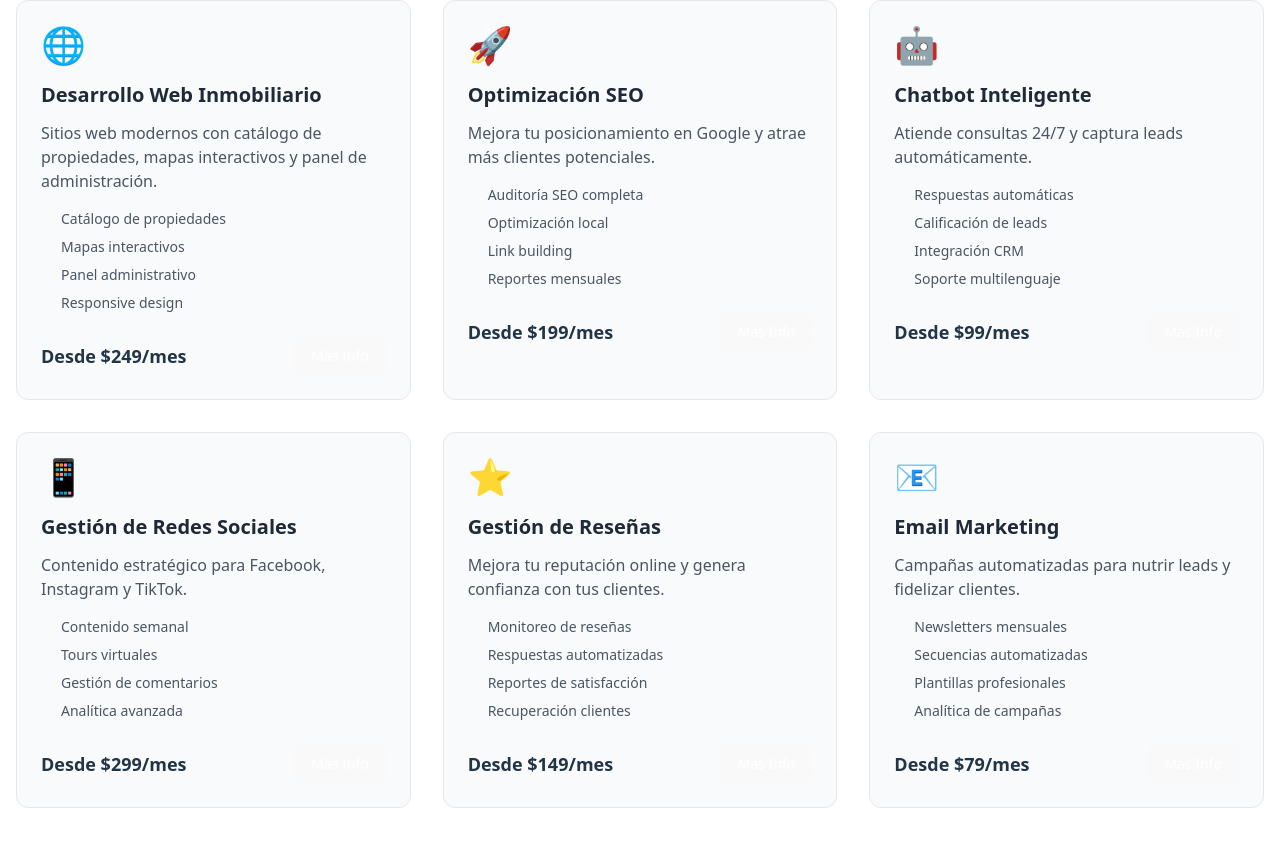
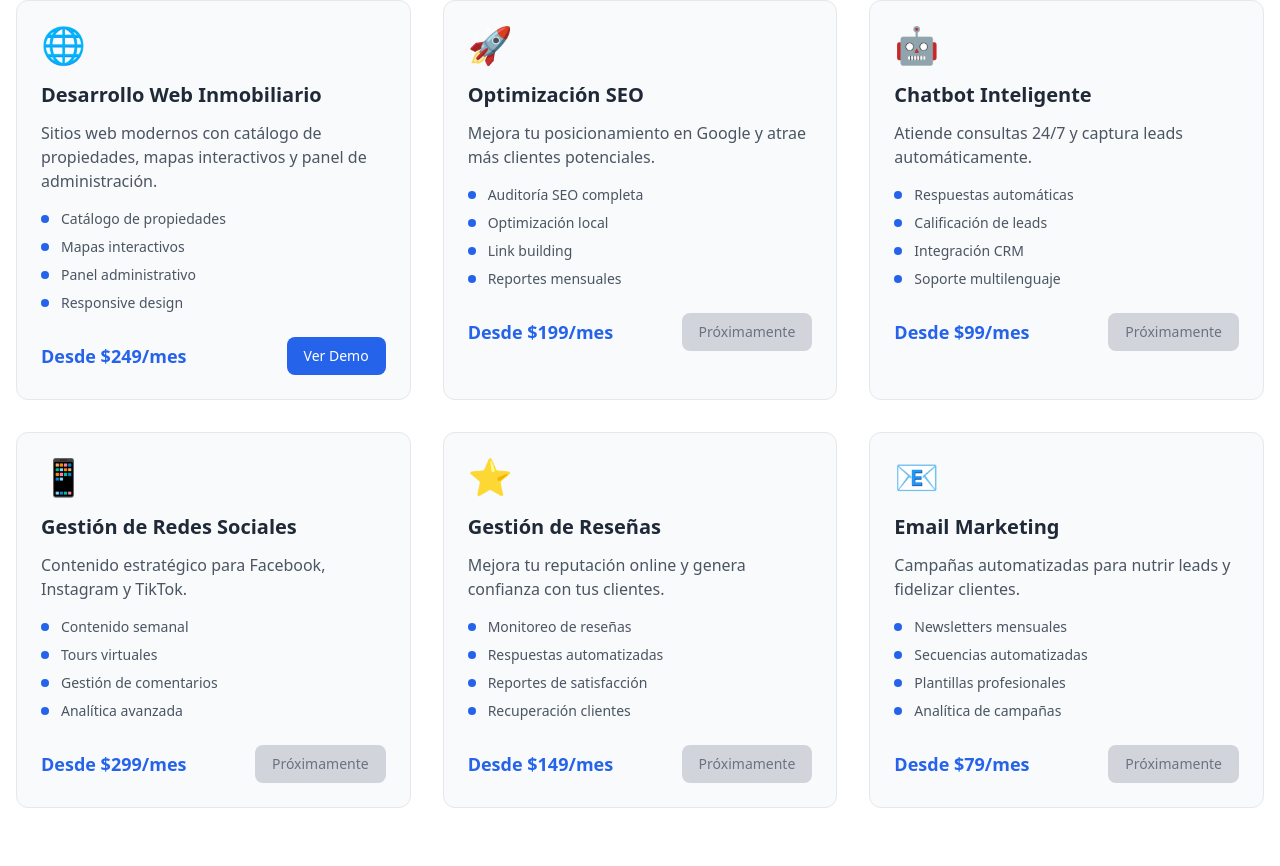
Before and after one commit to kodeabiertolabs-crypto/inmo-digital, a Preact app: page / in a window 1280 px wide. Shown: the part 774-1640 px from the top of the page. Built offline with nearby package versions, Linux system fonts and the light colour scheme.

Commit message:
temp_estilos-11oct25- cambios formulario de contacto, desplegar en netlify

```diff
--- a/src/app.jsx
+++ b/src/app.jsx
@@ -1,5 +1,6 @@
 import { useState } from 'preact/hooks';
 import Header from './components/Header';
+//import FeaturedProperties from './components/FeaturedProperties';
 import Hero from './components/Hero';
 import Services from './components/Services';
 import Benefits from './components/Benefits';
@@ -10,6 +11,7 @@ export function App() {
 		<div class="min-h-screen bg-white dark:bg-gray-900 transition-colors duration-300">
 			<Header />
 			<Hero />
+			{/* <FeaturedProperties /> */}
 			<Services />
 			<Benefits />
 			<Contact />
--- a/src/components/Contact.jsx
+++ b/src/components/Contact.jsx
@@ -63,7 +63,8 @@ export default function Contact() {
               </div>
             </div>
 
-            <form onSubmit={handleSubmit} class="space-y-6">
+            <form name="contactoInmobiliario" onSubmit={handleSubmit} data-netlify="true" class="space-y-6">
+              <input type="hidden" name="form-name" value="contactoInmobiliario" />
               <div>
                 <label for="name" class="block text-sm font-medium text-gray-700 dark:text-gray-300 mb-2">
                   Nombre Completo
--- a/src/components/Services.jsx
+++ b/src/components/Services.jsx
@@ -1,49 +1,71 @@
+import { useState } from 'preact/hooks';
+import PropertyDemo from './PropertyDemo';
+
 const services = [
 	{
 		icon: '🌐',
 		title: 'Desarrollo Web Inmobiliario',
 		description: 'Sitios web modernos con catálogo de propiedades, mapas interactivos y panel de administración.',
 		features: ['Catálogo de propiedades', 'Mapas interactivos', 'Panel administrativo', 'Responsive design'],
-	  price: 'Desde $249/mes'
+		price: 'Desde $249/mes',
+		hasDemo: true // Nueva propiedad para identificar qué servicio tiene demo
 	},
 	{
 		icon: '🚀',
 		title: 'Optimización SEO',
 		description: 'Mejora tu posicionamiento en Google y atrae más clientes potenciales.',
 		features: ['Auditoría SEO completa', 'Optimización local', 'Link building', 'Reportes mensuales'],
-	  price: 'Desde $199/mes'
+		price: 'Desde $199/mes',
+		hasDemo: false
 	},
 	{
 		icon: '🤖',
 		title: 'Chatbot Inteligente',
 		description: 'Atiende consultas 24/7 y captura leads automáticamente.',
 		features: ['Respuestas automáticas', 'Calificación de leads', 'Integración CRM', 'Soporte multilenguaje'],
-	  price: 'Desde $99/mes'
+		price: 'Desde $99/mes',
+		hasDemo: false
 	},
 	{
 		icon: '📱',
 		title: 'Gestión de Redes Sociales',
 		description: 'Contenido estratégico para Facebook, Instagram y TikTok.',
 		features: ['Contenido semanal', 'Tours virtuales', 'Gestión de comentarios', 'Analítica avanzada'],
-	  price: 'Desde $299/mes'
+		price: 'Desde $299/mes',
+		hasDemo: false
 	},
 	{
 		icon: '⭐',
 		title: 'Gestión de Reseñas',
 		description: 'Mejora tu reputación online y genera confianza con tus clientes.',
 		features: ['Monitoreo de reseñas', 'Respuestas automatizadas', 'Reportes de satisfacción', 'Recuperación clientes'],
-	  price: 'Desde $149/mes'
+		price: 'Desde $149/mes',
+		hasDemo: false
 	},
 	{
 		icon: '📧',
 		title: 'Email Marketing',
 		description: 'Campañas automatizadas para nutrir leads y fidelizar clientes.',
 		features: ['Newsletters mensuales', 'Secuencias automatizadas', 'Plantillas profesionales', 'Analítica de campañas'],
-	  price: 'Desde $79/mes'
+		price: 'Desde $79/mes',
+		hasDemo: false
 	}
 ];
 
 export default function Services() {
+	const [showDemo, setShowDemo] = useState(false);
+	const [selectedService, setSelectedService] = useState(null);
+
+	const handleDemoClick = (service) => {
+		setSelectedService(service);
+		setShowDemo(true);
+	};
+
+	const closeDemo = () => {
+		setShowDemo(false);
+		setSelectedService(null);
+	};
+
 	return (
 		<section id="servicios" class="py-20 bg-white dark:bg-gray-900">
 			<div class="container mx-auto px-4">
@@ -80,13 +102,27 @@ const services = [
 								<span class="text-lg font-semibold text-primary-600 dark:text-primary-400">
 									{service.price}
 								</span>
-				  <button class="bg-primary-600 hover:bg-primary-700 text-white px-4 py-2 rounded-lg text-sm font-medium transition-colors">
+								{/*<button class="bg-primary-600 hover:bg-primary-700 text-white px-4 py-2 rounded-lg text-sm font-medium transition-colors">
 									Más Info
+								</button>*/}
+								<button
+									onClick={() => service.hasDemo ? handleDemoClick(service) : null}
+									class={`px-4 py-2 rounded-lg text-sm font-medium transition-colors ${service.hasDemo
+											? 'bg-primary-600 hover:bg-primary-700 text-white cursor-pointer'
+											: 'bg-gray-300 dark:bg-gray-600 text-gray-500 dark:text-gray-400 cursor-not-allowed'
+										}`}
+								>
+									{service.hasDemo ? 'Ver Demo' : 'Próximamente'}
 								</button>
 							</div>
 						</div>
 					))}
 				</div>
+
+				{/* Modal de Demo */}
+				{showDemo && selectedService && (
+					<PropertyDemo service={selectedService} onClose={closeDemo} />
+				)}
 			</div>
 		</section>
 	);
--- a/src/index.css
+++ b/src/index.css
@@ -1,6 +1,38 @@
 @tailwind base;
 @tailwind components;
 @tailwind utilities;
+
+@layer components {
+  .btn-primary {
+    @apply bg-primary-600 hover:bg-primary-700 text-white font-semibold py-3 px-6 rounded-lg transition-all duration-300 transform hover:scale-105;
+  }
+
+  .card-hover {
+    @apply transition-all duration-300 hover:shadow-lg hover:-translate-y-1;
+  }
+}
+
+/* Animaciones para el modal */
+.modal-enter {
+  opacity: 0;
+  transform: scale(0.9);
+}
+
+.modal-enter-active {
+  opacity: 1;
+  transform: scale(1);
+  transition: opacity 300ms, transform 300ms;
+}
+
+.modal-exit {
+  opacity: 1;
+}
+
+.modal-exit-active {
+  opacity: 0;
+  transform: scale(0.9);
+  transition: opacity 300ms, transform 300ms;
+}
 
 :root {
   font-family: system-ui, Avenir, Helvetica, Arial, sans-serif;
--- a/tailwind.config.js
+++ b/tailwind.config.js
@@ -9,12 +9,19 @@ export default {
     extend: {
       colors: {
         // Colores personalizados para el tema oscuro
+        primary: {
+          50: '#f0f9ff',
+          500: '#3b82f6',
+          600: '#2563eb',
+          700: '#1d4ed8',
+        },
         dark: {
           100: '#1a1a1a',
           200: '#2d2d2d',
           300: '#404040',
-        },
+        }
       },
+
     },
   },
   plugins: [],
```
Lines whose indentation alone changed are shown as unchanged.
